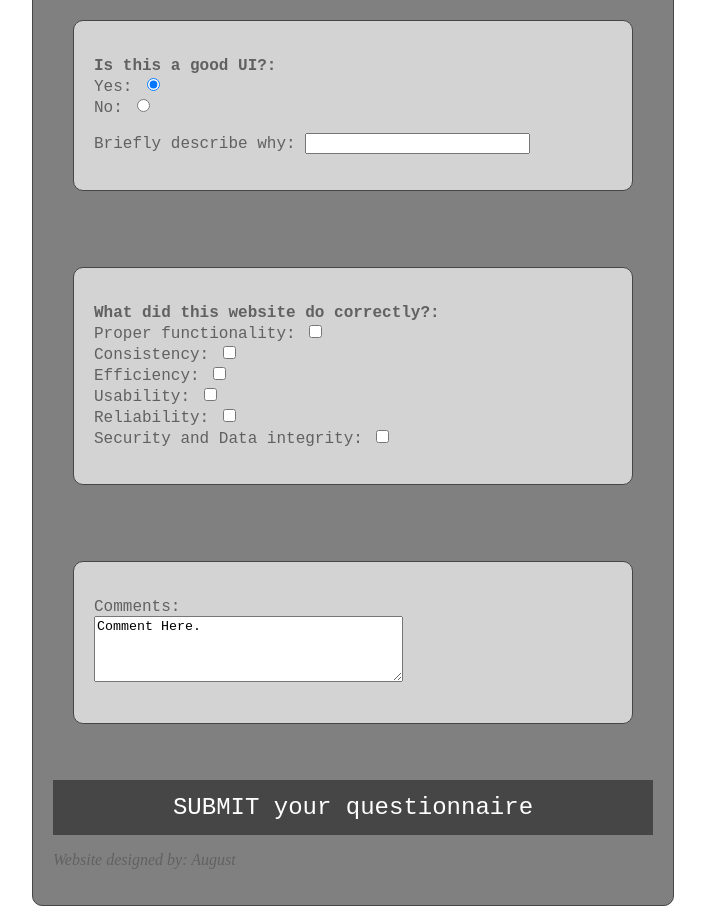
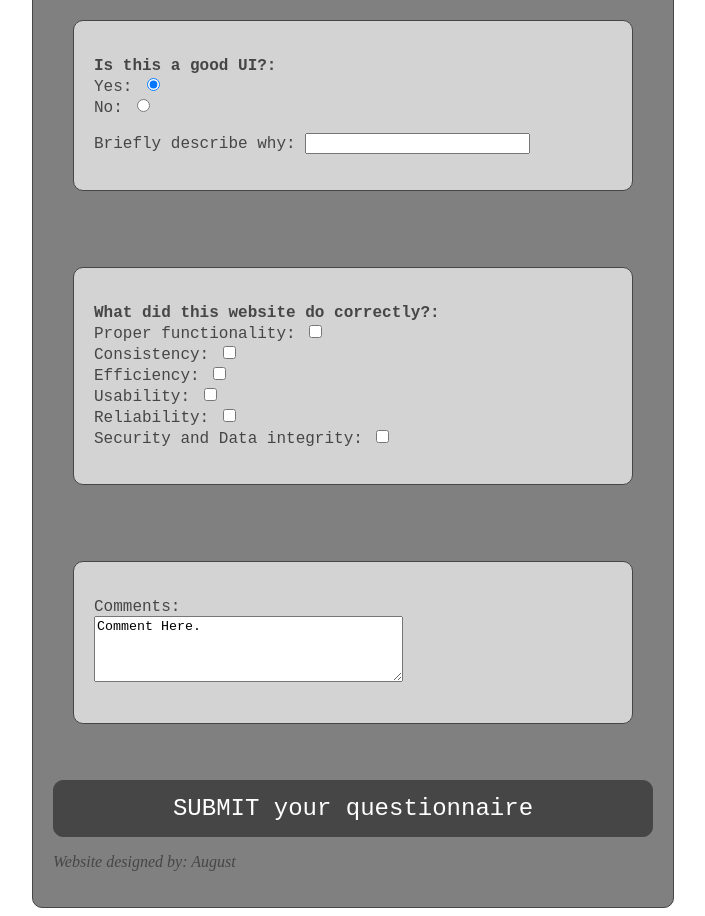
Before and after one commit to AugustJok/Lab2, a plain HTML site: page index.html in a window 1280 px wide. Shown: the part 1040-1956 px from the top of the page, without its empty margins (287-992 px from the left). Drawn offline with Linux system fonts and the light colour scheme.

Commit message:
Update styles.css

```diff
--- a/styles.css
+++ b/styles.css
@@ -48,7 +48,7 @@ img {
 }
 
 p {
-  color: #616161;
+  color: #464646;
 
 }
 
@@ -94,6 +94,9 @@ table {
   cursor: pointer;
   text-align: center;
   font-family: "Courier New", monospace;
+  border-radius: 10px;
+  border: 1px solid;
+  border-color: #464646;
 }
 
 /* Defining styling for a specific element with an id */
```
